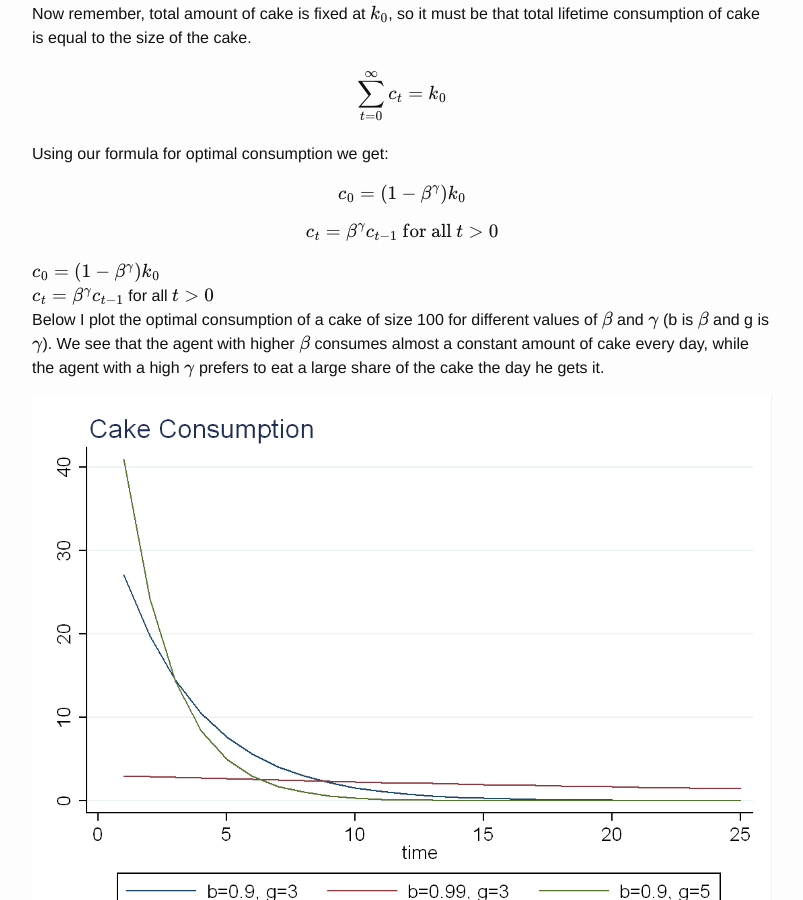
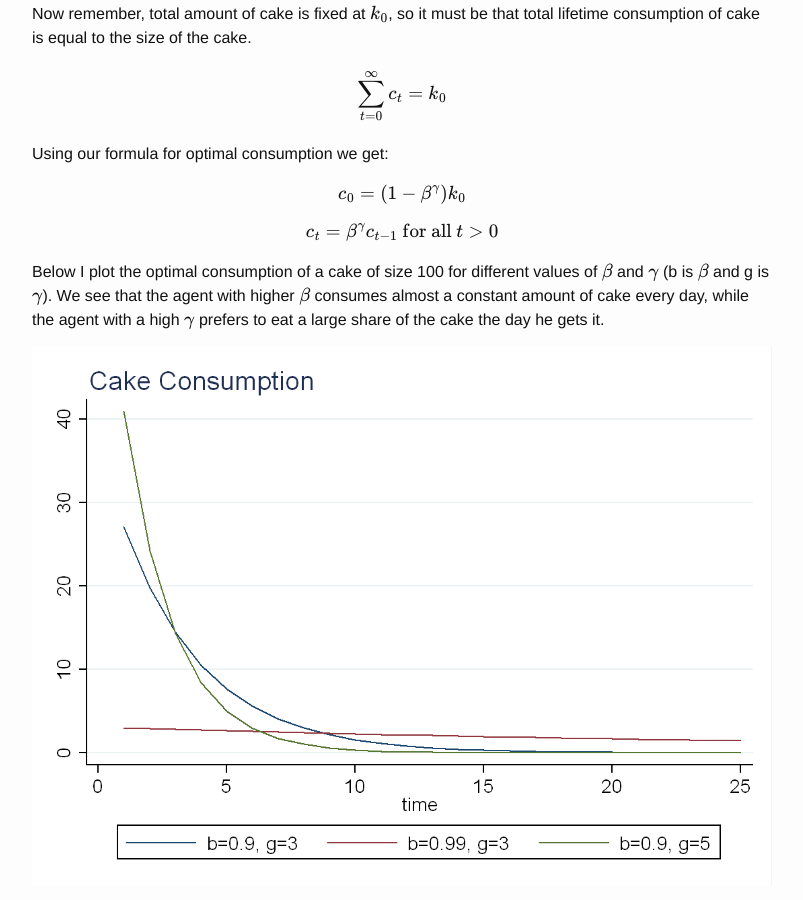
Before and after one commit to mcsammon/mcsammon.github.io, a Jekyll site: the page built from _posts/2016-06-16-post.markdown, in a window 1280 px wide and 900 px high, scrolled down 837 px. Shown: the whole window, without its empty margins (238-1041 px from the left). Built offline with Jekyll 4.4.1, drawn with Linux system fonts in a browser that asks for light colours; formulas are drawn with MathJax 3.

Commit message:
Finished today's post
Done

```diff
--- a/_posts/2016-06-16-post.markdown
+++ b/_posts/2016-06-16-post.markdown
@@ -28,8 +28,6 @@ Now remember, total amount of cake is fixed at $$k_0$$, so it must be that total
 Using our formula for optimal consumption we get:  <br />
 \begin{equation} c_0=(1-\beta^{\gamma}) k_0  \end{equation}
 \begin{equation} c_t=\beta^\gamma c_{t-1} \text{ for all }t>0  \end{equation}
-$$ c_0=(1-\beta^{\gamma}) k_0 $$ <br />
-$$ c_t=\beta^\gamma c_{t-1} $$ for all $$t>0$$  <br />
 Below I plot the optimal consumption of a cake of size 100 for different values of $$\beta$$ and $$\gamma$$ (b is $$\beta$$ and g is $$\gamma$$). We see that the agent with higher $$\beta$$ consumes almost a constant amount of cake every day, while the agent with a high $$\gamma$$ prefers to eat a large share of the cake the day he gets it.
 
 ![Cake Eating](/Post_Images/6_16_2016/Cake.png)
```
